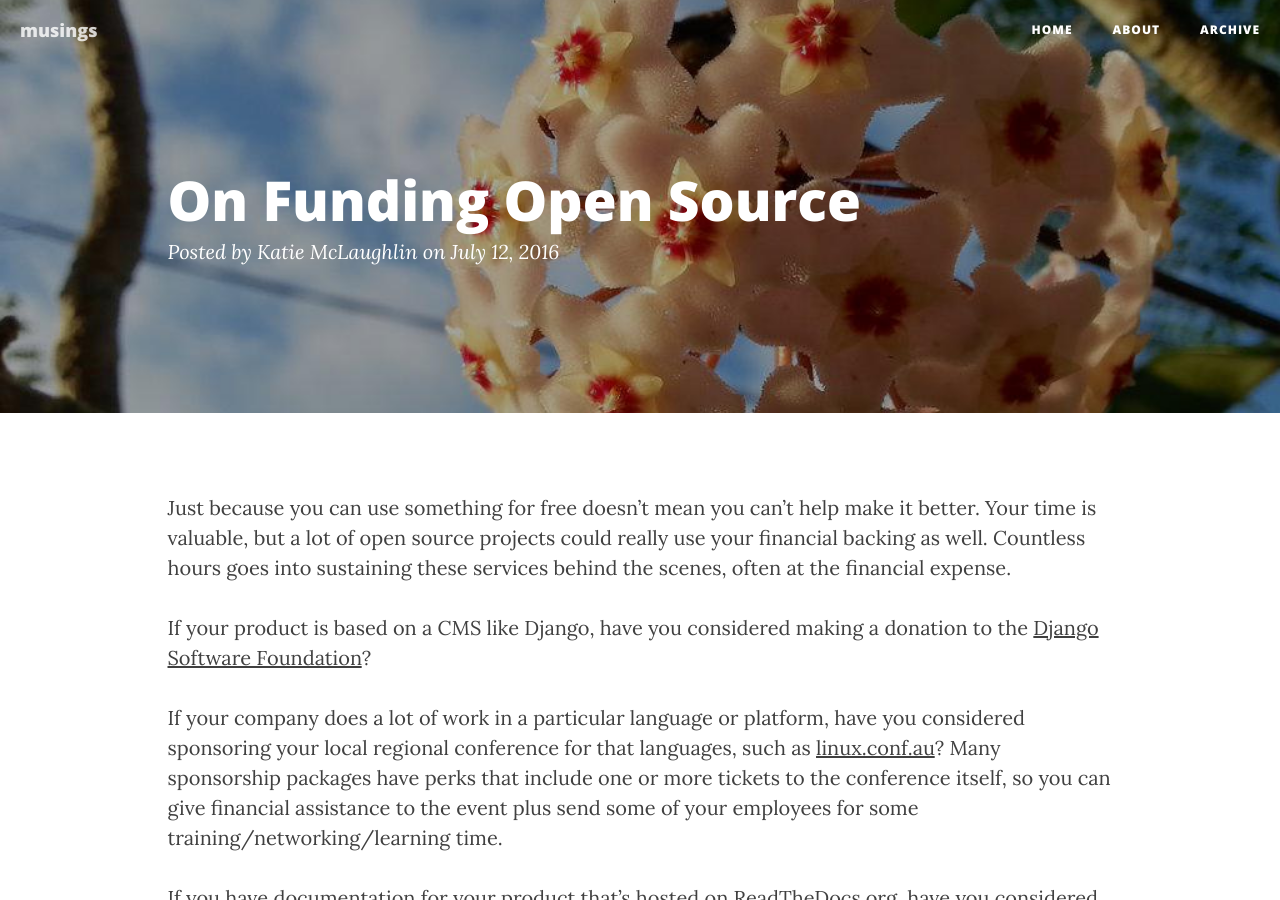
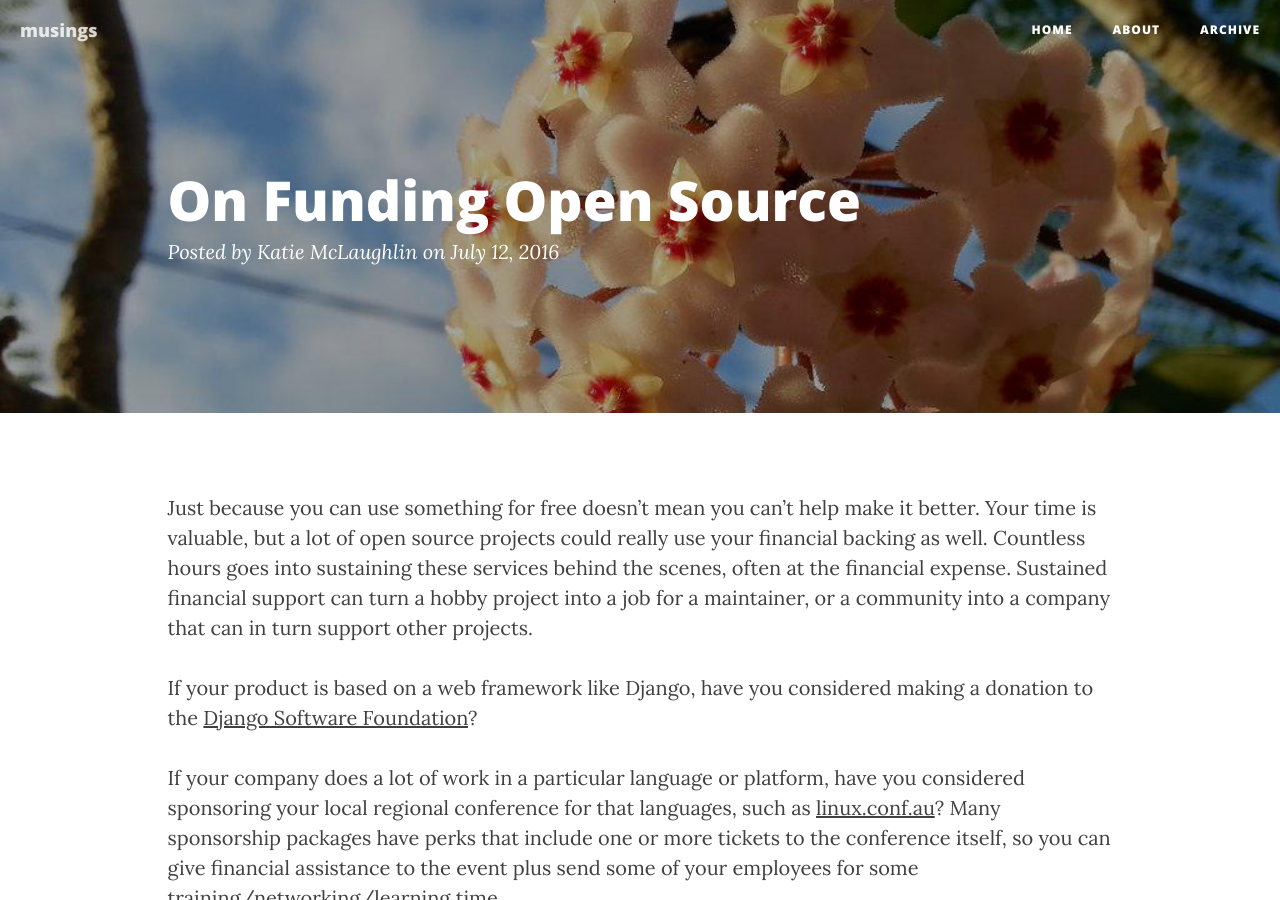
Before and after one commit to glasnt/blog, a Jekyll site: the page built from _posts/2016-07-12-on-funding-open-source.md, in a window 1280 px wide and 900 px high. Built offline with Jekyll 4.4.1, drawn with Linux system fonts in a browser that asks for light colours; nearby versions of some CDN libraries.

Commit message:
I are good at word

```diff
--- a/_posts/2016-07-12-on-funding-open-source.md
+++ b/_posts/2016-07-12-on-funding-open-source.md
@@ -3,9 +3,9 @@ layout: post
 title: On Funding Open Source
 ---
 
-Just because you can use something for free doesn't mean you can't help make it better. Your time is valuable, but a lot of open source projects could really use your financial backing as well. Countless hours goes into sustaining these services behind the scenes, often at the financial expense.
+Just because you can use something for free doesn't mean you can't help make it better. Your time is valuable, but a lot of open source projects could really use your financial backing as well. Countless hours goes into sustaining these services behind the scenes, often at the financial expense. Sustained financial support can turn a hobby project into a job for a maintainer, or a community into a company that can in turn support other projects.
 
-If your product is based on a CMS like Django, have you considered making a donation to the [Django Software Foundation](https://www.djangoproject.com/fundraising/)?
+If your product is based on a web framework like Django, have you considered making a donation to the [Django Software Foundation](https://www.djangoproject.com/fundraising/)?
 
 If your company does a lot of work in a particular language or platform, have you considered sponsoring your local regional conference for that languages, such as [linux.conf.au](https://linux.conf.au/sponsors/)? Many sponsorship packages have perks that include one or more tickets to the conference itself, so you can give financial assistance to the event plus send some of your employees for some training/networking/learning time.
 
```
